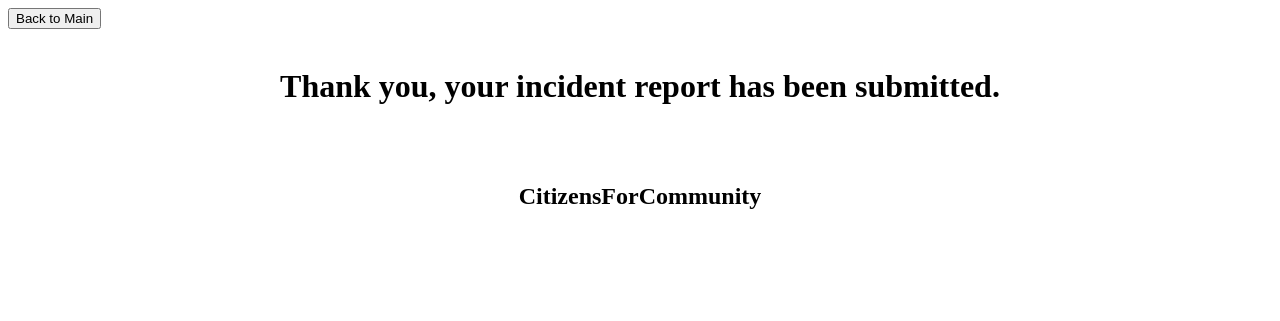
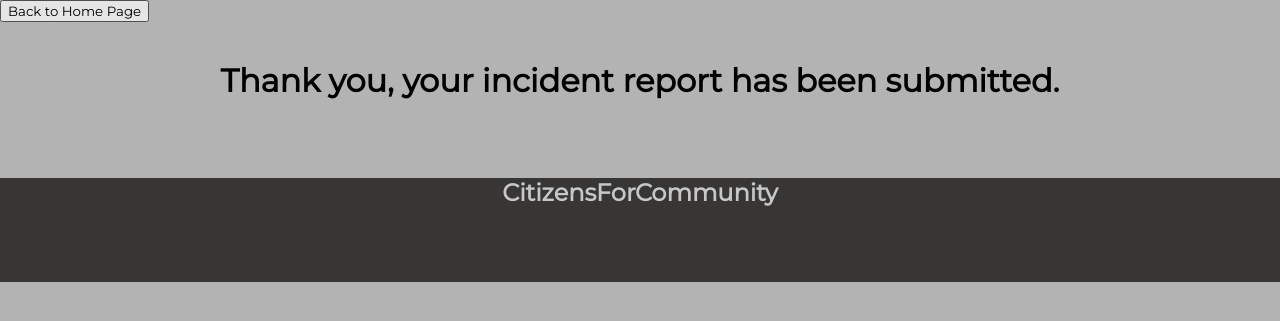
Before and after one commit to puentesca/CSSIProject, a Python web app: template templates/submission-confirmed-page.html in a window 1280 px wide. Shown: the top 321 px of the page. Run offline with Jinja, Linux system fonts and the light colour scheme; the template is opened without the code that fills it, so the values that code supplies are empty; some libraries are stand-ins or nearby versions.

Commit message:
Worked a little on confirmation page

```diff
--- a/styles/submission-confirmed-page.css
+++ b/styles/submission-confirmed-page.css
@@ -1,6 +1,25 @@
+body{
+  background-color: #b3b3b3;
+  width: 100%;
+  margin: 0;
+}
+
+.text{
+  font-family: 'Montserrat', sans-serif;
+}
+
+
+
 #confirmation-message {
   text-align: center;
 }
+
+
 #cfc-bottom{
+  height: 13vh;
+  position:relative;
+  width: 100%;
+  background-color: #383535;
   text-align: center;
+  color: #c7c7c7;
 }
--- a/templates/submission-confirmed-page.html
+++ b/templates/submission-confirmed-page.html
@@ -3,12 +3,14 @@
   <head>
     <script src = "https://cdnjs.cloudflare.com/ajax/libs/jquery/2.1.4/jquery.js"></script>
     <link rel="stylesheet" href="styles/submission-confirmed-page.css">
+    <!-- FONT STYLE -->
+    <link href="https://fonts.googleapis.com/css?family=Montserrat&display=swap" rel="stylesheet">
     <script src="scripts/main-page.js"></script>
-    <title></title>
+    <title>CONFIRMATION</title>
   </head>
   <!-- CONFIRMATION MESSAGE -->
   <body>
-    <button onclick="window.location.href = '/';">Back to Main</button>
+    <button class = "text" onclick="window.location.href = '/';">Back to Home Page</button>
     <div>
     <br>
       <h1 class = "text" id = "confirmation-message">Thank you, your incident report has been submitted.</h1>
@@ -17,7 +19,7 @@
 <!-- CitizensForCommunity at bottom of page -->
     <div>
       <br>
-      <h2 class = "cfc-text" id = "cfc-bottom">CitizensForCommunity</h2>
+      <h2 class = "text" id = "cfc-bottom">CitizensForCommunity</h2>
       <br>
     </div>
   </body>
```
